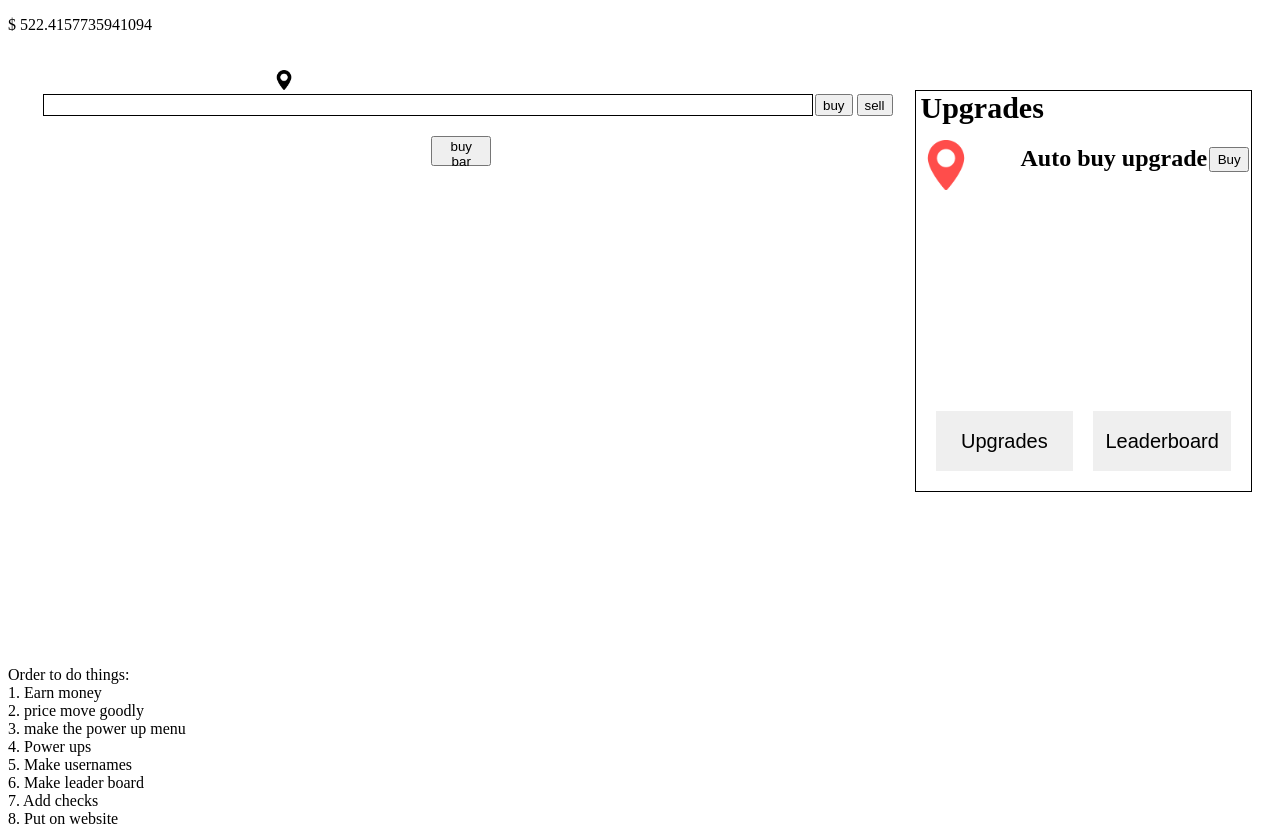
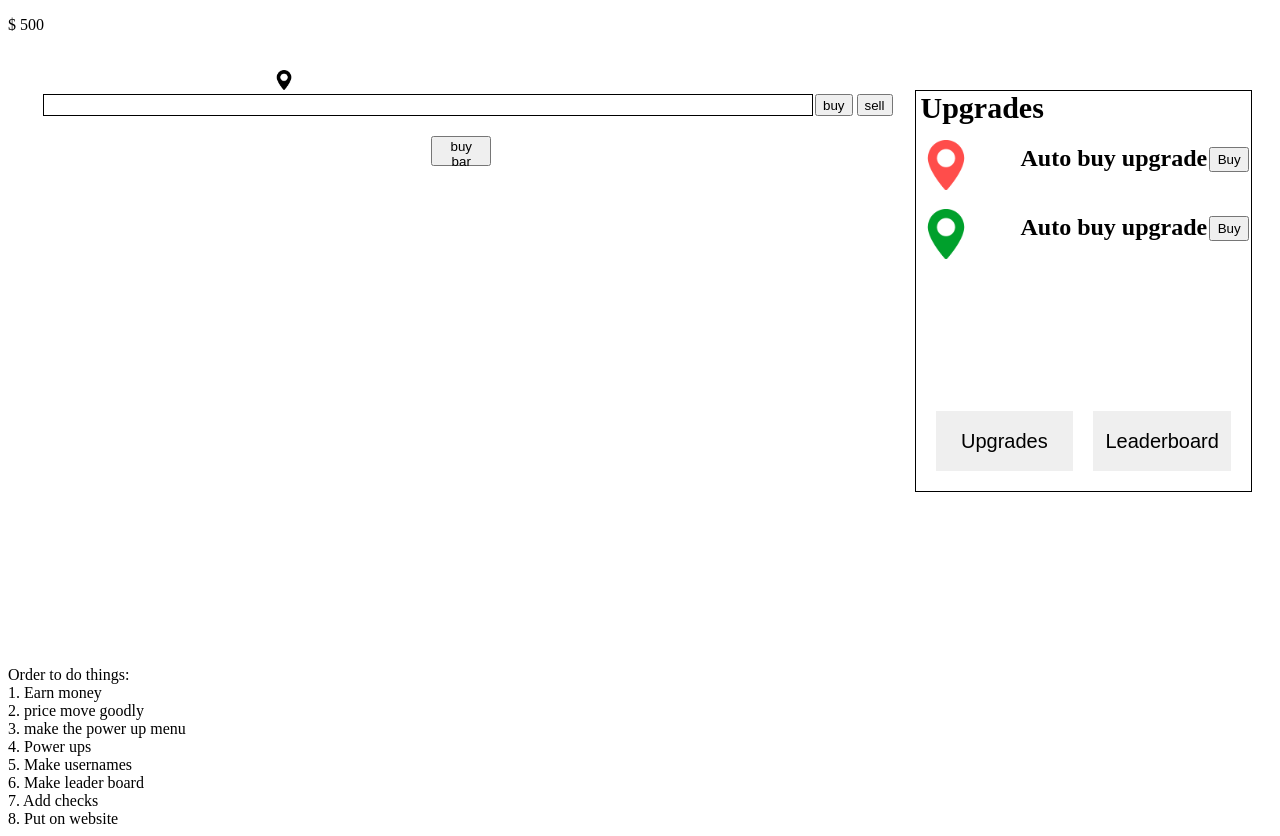
Before and after one commit to SnakeSnuggles/stok, a website: page index.html in a window 1280 px wide. Both pictures are taken after a click on the button "sell". Drawn offline with Linux system fonts and the light colour scheme.

Commit message:
added sell marker

```diff
--- a/index.html
+++ b/index.html
@@ -28,6 +28,16 @@
                                     <button onclick="add_auto_buy()" class="upgrade_buy_button">Buy</button>
                                 </div>
                             </div>
+                            <div style="display: flex;">
+                                <div id="">
+                                    <img src="assets/coloured_marker.png" class="red_to_green upgrade_icon no_drag" ondragstart="return false;" alt="">
+                                </div>
+
+                                <div style="width: 100%;display: flex;">
+                                    <h2>Auto buy upgrade</h2>
+                                    <button onclick="add_auto_sell()" class="upgrade_buy_button">Buy</button>
+                                </div>
+                            </div>
 
 
                         </div>
--- a/main.js
+++ b/main.js
@@ -3,6 +3,7 @@ var money = 500
 var stocks_owned = {}
 var marker_count = {}
 var auto_buy_count = 0;
+var auto_sell_count = 0;
 var price = {}
 function getRandomArbitrary(min, max) {
     return Math.random() * (max - min) + min;
@@ -118,8 +119,12 @@ function buy(id)
     var total = marker_count[id]
     var worth = newLeftValue/widperc;
     stocks_owned[id][total] = worth;
-
+    var org_money = money;
     money -= (price[id][1] * (get_marker_percent(id) / 100)) + price[id][0];
+    if(money<0)
+    {
+        money=org_money;
+    }
     var buy_marker = document.createElement("div");
     buy_marker.id = `buy_marker${id} ${total}`;
     buy_marker.classList.add("buy");
@@ -170,10 +175,13 @@ function sell(id) {
       return Object.keys(object).find(key => object[key] === value);
     };
     var to_remove_key = getKeyByValue(stocks_owned[id], to_remove_value);
+    var to_remove = document.getElementById(`buy_marker${id} ${to_remove_key}`)
 
+    if(!to_remove) return;
+
+    to_remove.remove();
     money += (price[id][1] * (get_marker_percent(id) / 100)) + price[id][0];
     delete stocks_owned[id][to_remove_key];
-    document.getElementById(`buy_marker${id} ${to_remove_key}`).remove();
 
   }
 
@@ -241,6 +249,37 @@ function add_auto_buy() {
         mouseDown = true;
     });
 }
+function add_auto_sell() {
+    auto_sell_count++;
+
+    if (auto_sell_count > bar_count) {
+        auto_sell_count--;
+        return;
+    }
+
+    const bar = document.getElementById(`bar_area${auto_sell_count}`);
+
+    const bar_bar = document.getElementById(`bar${auto_sell_count}`);
+
+    var img = document.createElement("img");
+    img.src = "assets/coloured_marker.png";
+    img.classList = "marker red_to_green";
+    img.id = `sell_marker${auto_sell_count}`;
+    img.style.position = "absolute"; // Ensure the image is positioned relative to the parent
+    img.style.left = bar_bar.clientWidth + bar_bar.clientLeft + "px"; // Initialize position
+    img.ondragstart = function () { return false; };
+
+    bar.prepend(img);
+
+    img.addEventListener("mousedown", function(event) {
+        activeImage = {
+            img: img,
+            initialMouseX: event.clientX,
+            initialElementX: parseInt(img.style.left || 0)
+        };
+        mouseDown = true;
+    });
+}
 
 
 function main_loop()
```
